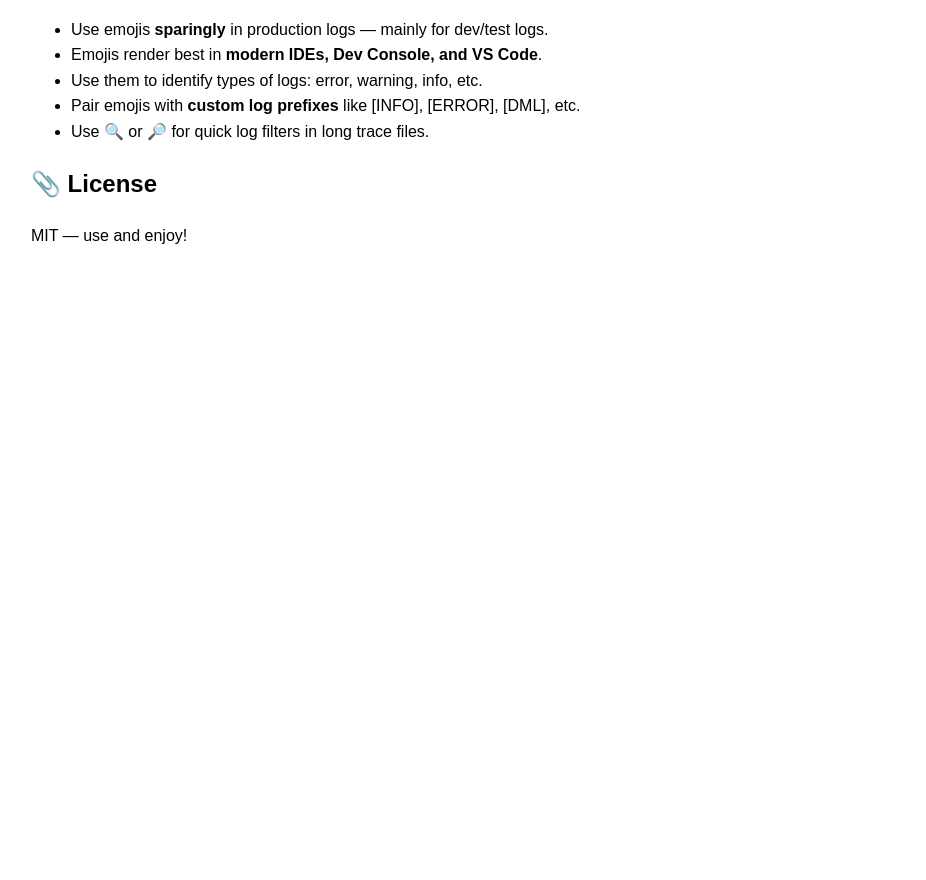
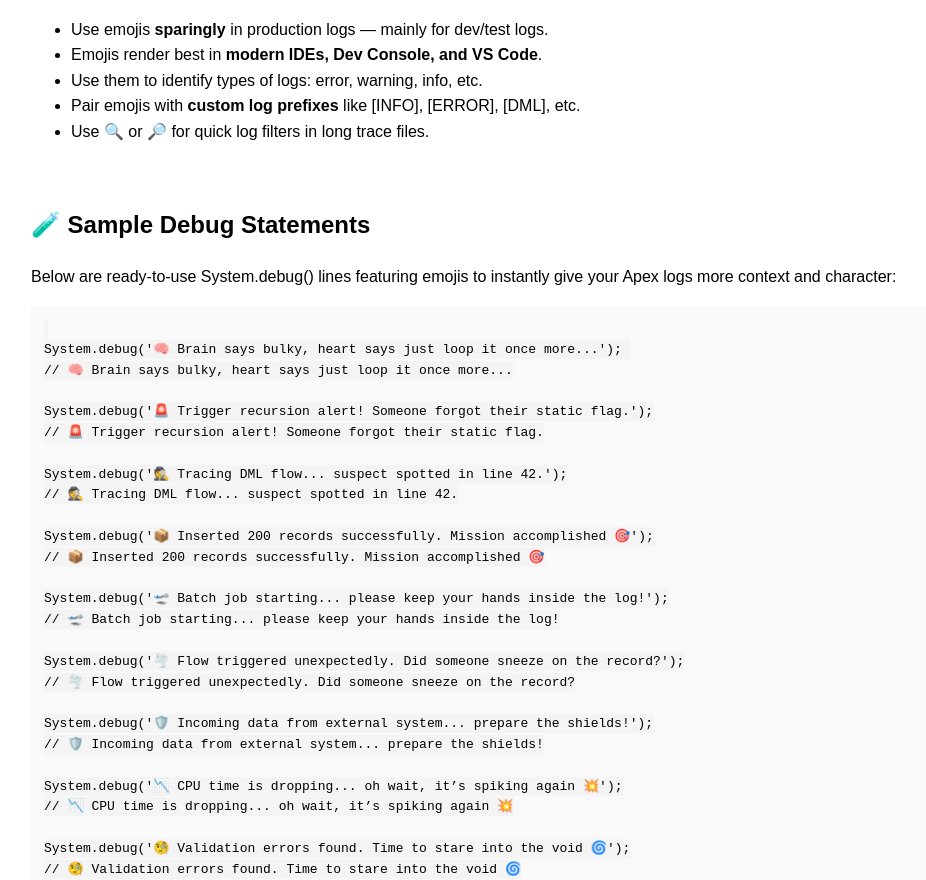
Before and after one commit to srikanthdsr/debuglikeadeveloper, a plain HTML site: page index.html in a window 1280 px wide. Shown: the part 2460-3340 px from the top of the page, without its empty margins (159-1085 px from the left). Before the commit the page ends 2756 px from the top, so only its background shows below. Drawn offline with Linux system fonts and the light colour scheme.

Commit message:
Update index.html

```diff
--- a/index.html
+++ b/index.html
@@ -267,6 +267,58 @@ System.debug('\uD83E\uDDE0 Brain mode ON');             // 🧠 Brain mode ON</p
   <li>Use 🔍 or 🔎 for quick log filters in long trace files.</li>
 </ul>
 
+<br/>
+<h2>🧪 Sample Debug Statements</h2>
+<p>
+    Below are ready-to-use System.debug() lines featuring emojis to instantly give your Apex logs more context and character:
+</p>
+<pre><code>
+System.debug('🧠 Brain says bulky, heart says just loop it once more...');
+// 🧠 Brain says bulky, heart says just loop it once more...
+
+System.debug('🚨 Trigger recursion alert! Someone forgot their static flag.');
+// 🚨 Trigger recursion alert! Someone forgot their static flag.
+
+System.debug('🕵️ Tracing DML flow... suspect spotted in line 42.');
+// 🕵️ Tracing DML flow... suspect spotted in line 42.
+
+System.debug('📦 Inserted 200 records successfully. Mission accomplished 🎯');
+// 📦 Inserted 200 records successfully. Mission accomplished 🎯
+
+System.debug('🛫 Batch job starting... please keep your hands inside the log!');
+// 🛫 Batch job starting... please keep your hands inside the log!
+
+System.debug('🌪️ Flow triggered unexpectedly. Did someone sneeze on the record?');
+// 🌪️ Flow triggered unexpectedly. Did someone sneeze on the record?
+
+System.debug('🛡️ Incoming data from external system... prepare the shields!');
+// 🛡️ Incoming data from external system... prepare the shields!
+
+System.debug('📉 CPU time is dropping... oh wait, it’s spiking again 💥');
+// 📉 CPU time is dropping... oh wait, it’s spiking again 💥
+
+System.debug('🧐 Validation errors found. Time to stare into the void 🌀');
+// 🧐 Validation errors found. Time to stare into the void 🌀
+
+System.debug('🤯 SOQL inside a loop? That’s a developer crime 🧊☠️');
+// 🤯 SOQL inside a loop? That’s a developer crime 🧊☠️
+
+System.debug('💡 Eureka! The null pointer was hiding behind an IF statement.');
+// 💡 Eureka! The null pointer was hiding behind an IF statement.
+
+System.debug('📡 Making callout... hope the internet gods are kind today.');
+// 📡 Making callout... hope the internet gods are kind today.
+
+System.debug('🎭 Unhandled exception: Reality not matching expectations.');
+// 🎭 Unhandled exception: Reality not matching expectations.
+
+System.debug('🙏 Async job enqueued... now we wait and pray.');
+// 🙏 Async job enqueued... now we wait and pray.
+
+System.debug('🧩 Field mapping complete. Everything fits... for now.');
+// 🧩 Field mapping complete. Everything fits... for now.
+</code></pre>
+
 <h2>📎 License</h2>
 <p>MIT — use and enjoy!</p>
 
```
